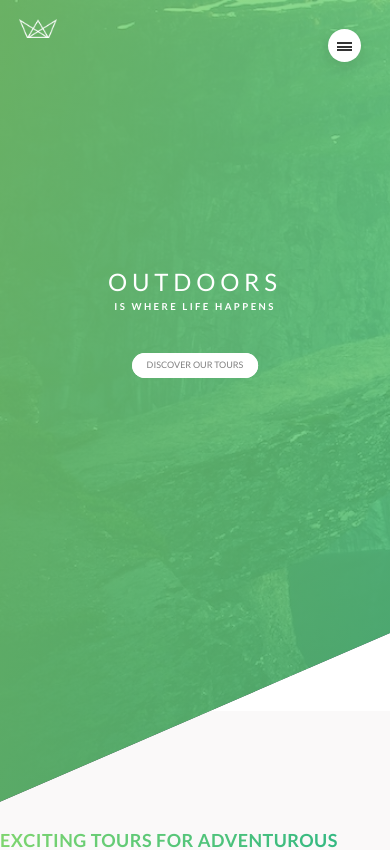
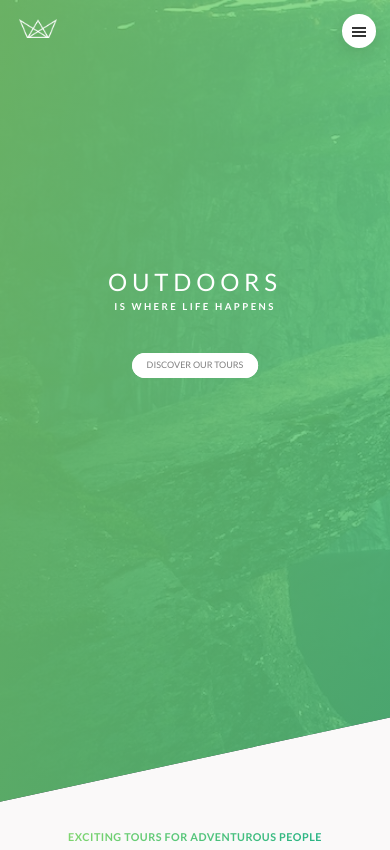
Before and after one commit to CypherAk007/Natours-React-App, a React (Vite) app: page / in a window 390 px wide. Shown: the top 850 px of the page. Built offline with nearby package versions, Linux system fonts and the light colour scheme.

Commit message:
media querries add for some parts

```diff
--- a/src/components/Feature.jsx
+++ b/src/components/Feature.jsx
@@ -5,7 +5,7 @@ const Feature = ()=>{
     return (
         <section className={`${classes['section-features']} -skew-y-6 -mt-[10rem]`}>
             {/* <div>image</div> */}
-            <div className={`${classes['feature-row']} mx-[10rem] flex flex-wrap gap-[8rem] skew-y-6`}>
+            <div className={`${classes['feature-row']} mx-[10rem] flex flex-wrap gap-[8rem] skew-y-6 justify-center`}>
                 <Card img={'../../public/sprite.svg#icon-dribbble'} heading={'Explore The World'} p={'The connection between the physical world surrounding us and the life inside us. Nature is God\'s'}></Card>
                 <Card img={'../../public/sprite.svg#icon-compass2'} heading={'Explore The World'} p={'The connection between the physical world surrounding us and the life inside us. Nature is God\'s'}></Card>
                 <Card img={'../../public/sprite.svg#icon-map2'} heading={'Explore The World'} p={'The connection between the physical world surrounding us and the life inside us. Nature is God\'s'}></Card>
--- a/src/components/Footer.jsx
+++ b/src/components/Footer.jsx
@@ -2,12 +2,12 @@ import classes from './Footer.module.scss'
 import logo from '../assets/img/logo-green-1x.png'
 const Footer  = ()=>{
     return (
-        <div className={`${classes['footer']} bg-black h-[40rem] `}>
+        <div className={`${classes['footer']} bg-black pb-[10rem] `}>
             <div className={`flex flex-col items-center justify-center `}>
                 <div>
                     <img src={logo} className={`h-[10rem] my-24`}alt='company logo'></img>
                 </div>
-                <div className={`flex justify-center align-top gap-48 text-white font-['lato'] text-2xl `}>
+                <div className={`flex justify-center align-top gap-48 text-white font-['lato'] text-2xl tab-port:flex-col`}>
                     <nav>
                         <ul className={`flex gap-8 uppercase border-t-[.1rem] border-white/30 pt-8`}>
                             <li className={` transition-all hover:-text--color-primary hover:rotate-6 hover:scale-125 hover:shadow-[0_1rem_2rem_rgba(0,0,0,0.4)]`}>company</li>
--- a/src/components/Header.module.scss
+++ b/src/components/Header.module.scss
@@ -1,3 +1,31 @@
+// Mixin
+@mixin respond($breakpoint){
+    @if $breakpoint == phone{
+        @media(max-width: 37.5em) {           //600px
+            // Whole code block will come here
+            @content
+        };
+    }
+    @if $breakpoint == tab-port{
+        @media(max-width: 56.25em) {           //900px
+            // Whole code block will come here
+            @content
+        };
+    }
+    @if $breakpoint == tab-land{
+        @media(max-width: 75em) {           //1200px
+            // Whole code block will come here
+            @content
+        };
+    }
+    @if $breakpoint == big-desktop{
+        @media(max-width: 112.5em) {           //1800px
+            // Whole code block will come here
+            @content
+        };
+    }
+}
+
 .header{
     background-image:linear-gradient(to right bottom, rgba(126, 213, 111, 0.806),rgba(85, 197, 122, 0.806)) , url(../assets/img/hero-small.jpg);
     background-repeat: no-repeat;
@@ -5,6 +33,9 @@
     // z-index: -1;
     clip-path: polygon(0 0, 100% 0%, 100% 75vh, 0% 100%);
     // linear-gradient(to right bottom,rgba(var(--color-primary-light),0.8),rgba(var(--color-primary),0.8))
+    @include respond(phone){
+        clip-path: polygon(0 0, 100% 0%, 100% 85vh, 0% 100%);
+    }
 }
 .heading{
 
--- a/src/components/MainSection.jsx
+++ b/src/components/MainSection.jsx
@@ -6,8 +6,8 @@ import i3 from '../assets/img/nat-3-large.jpg'
 const MainSection = ()=>{
     return (
         <div className={` flex flex-col tracking-widest items-center text-red -bg--color-grey-light-1 min-h-[105rem] -mt-[19rem]`}>
-            <div className={`pt-[25rem] text-6xl inline-block bg-gradient-to-r -from--color-primary-light -to--color-primary-dark bg-clip-text text-transparent font-semibold uppercase`}>exciting tours for adventurous people</div>
-            <div className={`mt-[10rem] flex justify-between  gap-20 px-[10rem] text-2xl self-stretch  `}>
+            <div className={`pt-[25rem] text-6xl inline-block bg-gradient-to-r -from--color-primary-light -to--color-primary-dark bg-clip-text text-transparent font-semibold uppercase tab-port:text-5xl phone:text-4xl`}>exciting tours for adventurous people</div>
+            <div className={`mt-[10rem] flex justify-between  gap-20 px-[10rem] text-2xl self-stretch phone:flex-col `}>
                 <div className={`basis-[50%] leading-relaxed flex flex-col items-start font-medium`}>
                     <div className={`px-16 mb-8`}>
                         <h2 className={`uppercase font-semibold mb-6`}>you're going to fall in love with nature</h2>
@@ -20,9 +20,9 @@ const MainSection = ()=>{
                     <GreenButton className={`ml-16 mt-12 `} >Learn more &rarr;</GreenButton>
                 </div>
                 <div className={`flex-1 relative`}>
-                    <img src={i1} className={` shadow-button absolute hover:outline-offset-8 hover:outline hover:outline-8 hover:-outline--color-primary hover:z-20 hover:scale-[1.05] hover:shadow-dark  transition-all z-10  w-[55%] rounded-lg left-0 -top-8`}></img>
-                    <img src={i2} className={`shadow-button  absolute hover:outline-offset-8 hover:outline hover:outline-8 hover:-outline--color-primary hover:z-20 hover:scale-[1.05] hover:shadow-dark transition-all z-10  w-[55%] rounded-lg right-0 top-8`}></img>
-                    <img src={i3} className={`shadow-button absolute hover:outline-offset-8 hover:outline hover:outline-8 hover:-outline--color-primary hover:z-20 hover:scale-[1.05] hover:shadow-dark transition-all z-10  w-[55%] rounded-lg left-[20%] top-48`}></img>
+                    <img src={i1} className={` shadow-button absolute hover:outline-offset-8 hover:outline hover:outline-8 hover:-outline--color-primary hover:z-20 hover:scale-[1.05] hover:shadow-dark  transition-all z-10  w-[55%]  phone:w-[25%] rounded-lg left-0 -top-8`}></img>
+                    <img src={i2} className={`shadow-button  absolute hover:outline-offset-8 hover:outline hover:outline-8 hover:-outline--color-primary hover:z-20 hover:scale-[1.05] hover:shadow-dark transition-all z-10  w-[55%] phone:w-[25%] rounded-lg right-0 top-8`}></img>
+                    <img src={i3} className={`shadow-button absolute hover:outline-offset-8 hover:outline hover:outline-8 hover:-outline--color-primary hover:z-20 hover:scale-[1.05] hover:shadow-dark transition-all z-10  w-[55%] phone:w-[25%] rounded-lg phone:left-[35%] left-[20%] top-48`}></img>
                 </div>
             </div>
         </div>
--- a/src/components/Navigation.module.scss
+++ b/src/components/Navigation.module.scss
@@ -1,3 +1,31 @@
+// Mixin
+@mixin respond($breakpoint){
+    @if $breakpoint == phone{
+        @media(max-width: 37.5em) {           //600px
+            // Whole code block will come here
+            @content
+        };
+    }
+    @if $breakpoint == tab-port{
+        @media(max-width: 56.25em) {           //900px
+            // Whole code block will come here
+            @content
+        };
+    }
+    @if $breakpoint == tab-land{
+        @media(max-width: 75em) {           //1200px
+            // Whole code block will come here
+            @content
+        };
+    }
+    @if $breakpoint == big-desktop{
+        @media(max-width: 112.5em) {           //1800px
+            // Whole code block will come here
+            @content
+        };
+    }
+}
+
 .navigation{
     &__checkbox{
         display: none;
@@ -15,6 +43,15 @@
         box-shadow: 0 1rem 3rem rgba(black,0.1);
         text-align: center;
         cursor: pointer;
+
+        @include respond(tab-port){
+            top: 4rem;
+            right:4rem;
+        }
+        @include respond(phone){
+            top: 3rem;
+            right:3rem;
+        }
     }
 
     &__background{
@@ -30,6 +67,15 @@
         transition: transform .4s cubic-bezier(0.83, 0, 0.17, 1);
         // // Remove this
         // transform: scale(80);
+        @include respond(tab-port){
+            top: 4.5rem;
+            right:4.5rem;
+        }
+
+        @include respond(phone){
+            top: 3.5rem;
+            right:3.5rem;
+        }
     }
 
     &__nav{
--- a/src/components/Stories.jsx
+++ b/src/components/Stories.jsx
@@ -10,7 +10,7 @@ const Stories = ()=>{
     return (
 
         <div className={`${classes['stories']} -bg--color-grey-light-1  px-0 relative  h-[110%]`}>
-            <div className={`${classes['stories__video']} absolute top-0 left-0 h-[110%] w-[100%] -z-1 overflow-hidden opacity-20 `}>
+            <div className={`${classes['stories__video']} absolute top-0 left-0 h-[100%] w-[100%] -z-1 overflow-hidden opacity-20 `}>
 
                 <video className={`${classes['bg-video__content']}`} autoPlay muted loop>
                     <source src={video1} type="video/mp4"></source>
--- a/src/components/Tours.scss
+++ b/src/components/Tours.scss
@@ -28,7 +28,10 @@ $color-tertiary-dark:#5643fa;
     &__cards{
         display: flex;
         flex-wrap: wrap;
+        // flex-direction: column;
+
         justify-content: center;
+        align-items: center;
         // padding: 20px;
         gap:10rem;
 
```
Also changed, not shown: src/components/BookingSection.module.scss (+32 -0 lines).
